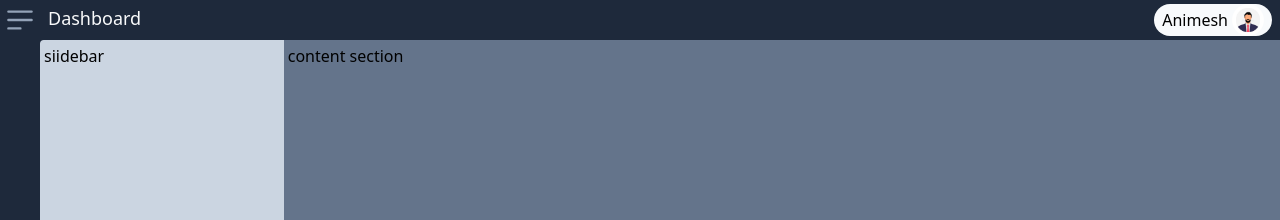
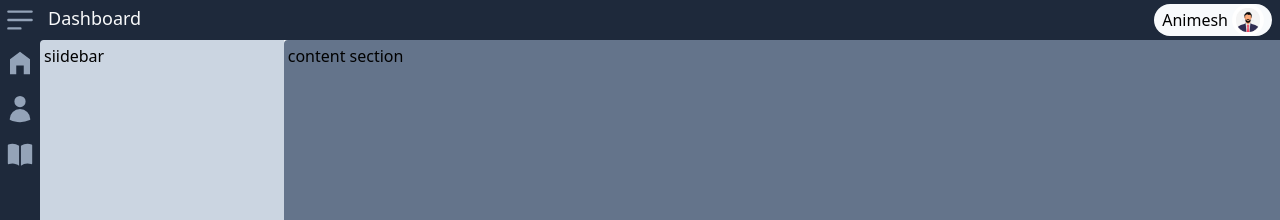
Before and after one commit to Animeshmitra08/Portify, a React (Create React App) app: page /dashboard in a window 1280 px wide. Shown: the top 220 px of the page. Built offline with nearby package versions, Linux system fonts and the light colour scheme.

Commit message:
icons started

```diff
--- a/src/Components/SettingsC.js
+++ b/src/Components/SettingsC.js
@@ -3,7 +3,7 @@ import React from 'react'
 const SettingsC = () => {
   return (
     <>
-        <div className="absolute bg-slate-50 p-2 rounded-md shadow-lg left-11 bottom-3 w-[200px] border-gray-400 border-[1px]">
+        <div className="absolute bg-slate-50 p-2 rounded-md shadow-lg left-11 bottom-3 w-[200px] border-gray-400 z-20 border-[1px]">
             <ul className="flex flex-col gap-2">
                 <li>Profile</li>
                 <hr />
--- a/src/Pages/Dashboard.js
+++ b/src/Pages/Dashboard.js
@@ -1,12 +1,21 @@
 import React, { useEffect, useRef, useState } from 'react';
-import { HiMiniBars3BottomLeft } from "react-icons/hi2";
-import { MdSettings } from "react-icons/md";
+import { HiBookOpen, HiMiniBars3BottomLeft, HiUser } from "react-icons/hi2";
+import { MdHomeFilled, MdSettings } from "react-icons/md";
 import SettingsC from '../Components/SettingsC';
 
 const Dashboard = () => {
 
+
+  const items = [
+    {
+      link : "/",
+      icon: <MdHomeFilled/>
+    }
+  ]
+
   const [avatarDropdown, setAvatarDropdown] = useState(false);
   const [settingsOpen, setSettingsOpen] = useState(false);
+  const [sidebar, setSidebar] = useState(true);
 
   //for avatar----------
   const handleclick = () =>{
@@ -15,6 +24,11 @@ const Dashboard = () => {
   //for settings-----------------
   const settingsClick =()=>{
     setSettingsOpen(!settingsOpen);
+  }
+
+  //for sidebar-------------------
+  const sidebarClick =()=>{
+    setSidebar(!sidebar);
   }
 
   let divref = useRef();                                //to refer the elements of profile avatar
@@ -50,7 +64,7 @@ const Dashboard = () => {
       <div className="bg-slate-800 w-100 h-screen overflow-hidden">
         <h1 className="absolute text-gray-50 left-12 top-1 text-lg">Dashboard</h1>
 
-        <button className="absolute left-1 top-1" >
+        <button className="absolute left-1 top-1" onClick={sidebarClick}>
           <HiMiniBars3BottomLeft className="w-8 h-8 fill-slate-400"/>
         </button>
 
@@ -60,6 +74,23 @@ const Dashboard = () => {
             <MdSettings className="w-8 h-8 fill-slate-400" />
           </button>
           {settingsOpen && <SettingsC/>}
+        </div>
+
+        <div className="text-slate-400 absolute text-3xl top-12 w-10">
+          <ul className="flex flex-col gap-4 items-center">
+            <li>
+              <MdHomeFilled/>
+            </li>
+            <li>
+              <HiUser/>
+            </li>
+            <li>
+              <HiBookOpen/>
+            </li>
+          </ul>
+
+
+
         </div>
 
 
@@ -88,12 +119,15 @@ const Dashboard = () => {
 
 
         <div className="bg-slate-50 ml-10 mt-10 w-screen h-screen rounded-tl-md flex pr-2">
-          <div className="w-[300px] h-[100%] bg-slate-300 rounded-l p-1">
-            siidebar
-          </div>
-          <hr/>
-          <div className="w-[100%] h-[100%] bg-slate-500 p-1">
-            content section
+          {sidebar &&
+            <div className="w-[300px] h-[100%] bg-slate-300 rounded-l p-1">
+              siidebar
+            </div>
+          }
+
+
+          <div className="w-[100%] h-[100%] bg-slate-500 p-1 rounded-l">
+            content section       {/*------------outlet----------*/}
           </div>
 
         </div>
```
